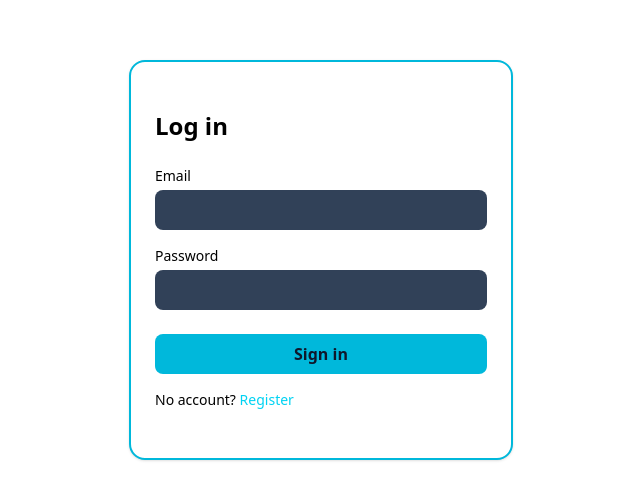
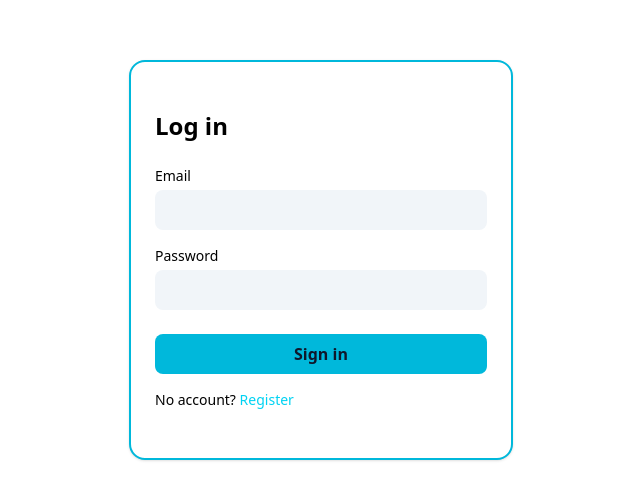
Before and after one commit to Iviwe-Gagayi/Task-Manager-Frontend, a React (Vite) app in the folder Task-Manager-frontend/: page /login in a window 1280 px wide. Shown: the part 140-640 px from the top of the page, without its empty margins (319-959 px from the left). Built offline with nearby package versions, Linux system fonts and the light colour scheme.

Commit message:
Changed email and password background colour for login and register

```diff
--- a/Task-Manager-frontend/src/pages/Login.jsx
+++ b/Task-Manager-frontend/src/pages/Login.jsx
@@ -36,7 +36,7 @@ export default function Login() {
 
         <label className="block text-black text-sm mb-1">Email</label>
         <input
-          className="w-full mb-4 rounded-lg bg-slate-700 px-3 py-2 text-white outline-none"
+          className="w-full mb-4 rounded-lg bg-slate-100  px-3 py-2 text-black outline-none"
           type="email"
           value={email}
           onChange={(e) => setEmail(e.target.value)}
@@ -45,7 +45,7 @@ export default function Login() {
 
         <label className="block text-black text-sm mb-1">Password</label>
         <input
-          className="w-full mb-6 rounded-lg bg-slate-700 px-3 py-2 text-white outline-none"
+          className="w-full mb-6 rounded-lg bg-slate-100  px-3 py-2 text-black outline-none"
           type="password"
           value={password}
           onChange={(e) => setPassword(e.target.value)}
--- a/Task-Manager-frontend/src/pages/Register.jsx
+++ b/Task-Manager-frontend/src/pages/Register.jsx
@@ -46,7 +46,7 @@ export default function Register() {
 
         <label className="block text-black text-sm mb-1">Email</label>
         <input
-          className="w-full mb-4 rounded-lg bg-slate-700 px-3 py-2 text-white outline-none"
+          className="w-full mb-4 rounded-lg bg-slate-100 px-3 py-2 text-black outline-none"
           type="email"
           value={email}
           onChange={(e) => setEmail(e.target.value)}
@@ -55,7 +55,7 @@ export default function Register() {
 
         <label className="block text-black text-sm mb-1">Password</label>
         <input
-          className="w-full mb-6 rounded-lg bg-slate-700 px-3 py-2 text-white outline-none"
+          className="w-full mb-6 rounded-lg bg-slate-100  px-3 py-2 text-black outline-none"
           type="password"
           value={password}
           onChange={(e) => setPassword(e.target.value)}
```
